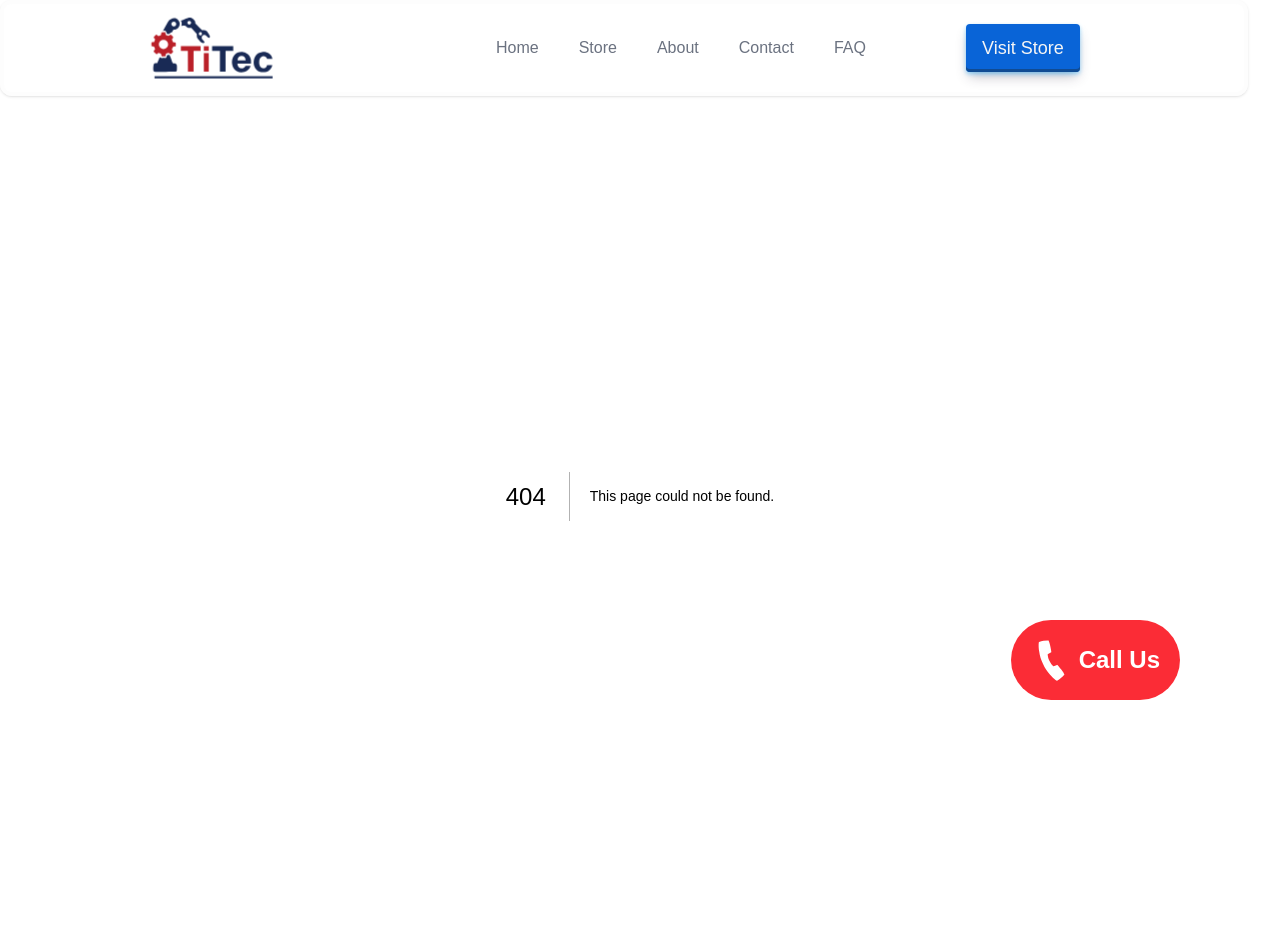
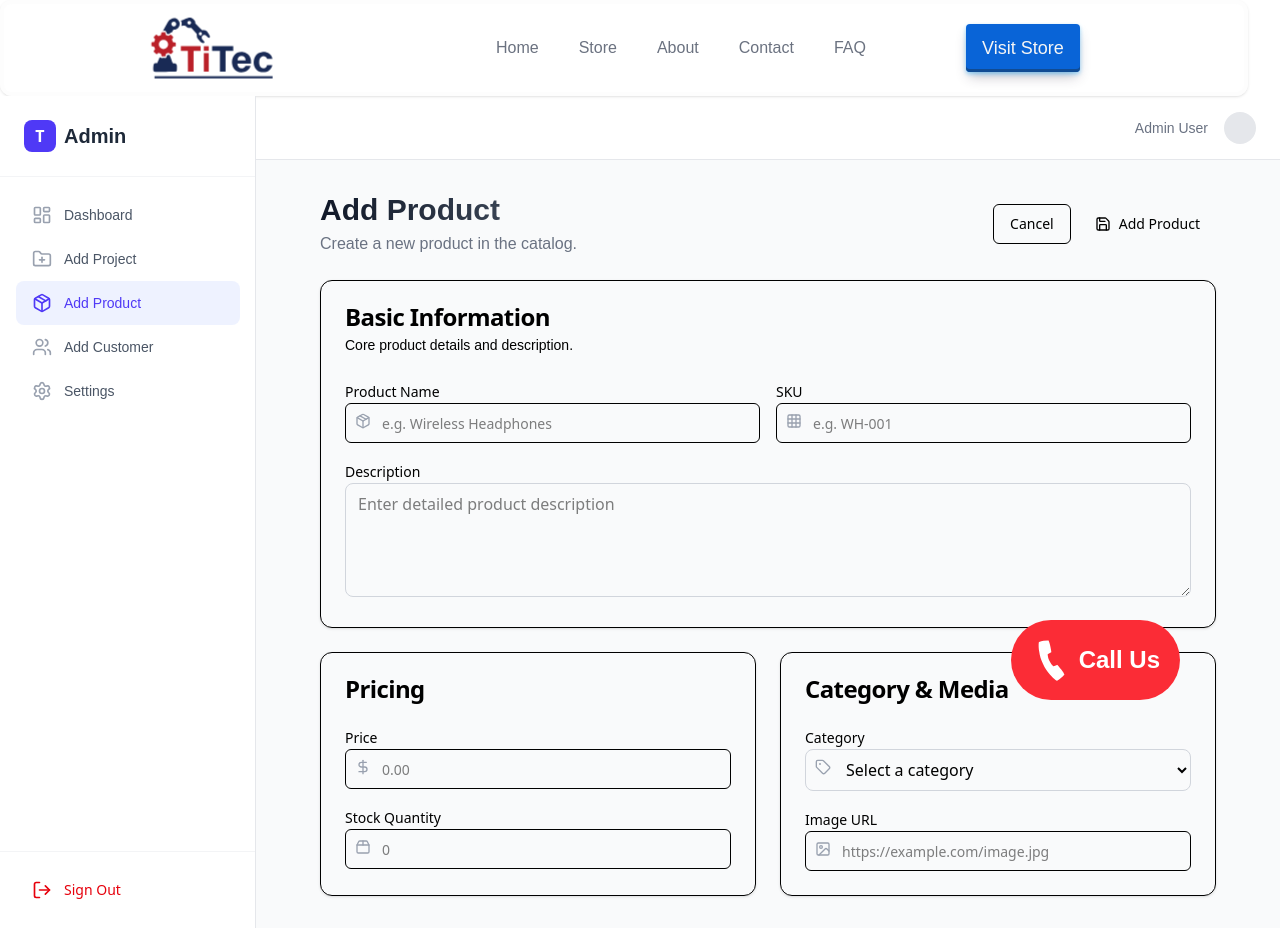
Before and after one commit to Pasindu115530/Titec-Automation-website-m3-first, a Next.js app in the folder frontend-next/: page /admin/products/add in a window 1280 px wide. Before the commit this address had no page. Before the commit the page ends 896 px from the top, so only its background shows below. Built offline with nearby package versions, Linux system fonts and the light colour scheme.

Commit message:
feat: create Add Product page with form for product details and submission

```diff
--- /dev/null
+++ b/frontend-next/src/app/admin/products/add/page.tsx
@@ -0,0 +1,231 @@
+'use client';
+
+import React, { useState } from 'react';
+import { Save, Package, Tag, DollarSign, Package2, Image as ImageIcon, Grid3x3 } from 'lucide-react';
+import { Card, CardContent, CardHeader, CardTitle, CardDescription } from '@/components/ui/card';
+import { Input } from '@/components/ui/input';
+import { Button } from '@/components/ui/button';
+import { useRouter } from 'next/navigation';
+
+export default function AddProductPage() {
+  const router = useRouter();
+  const [loading, setLoading] = useState(false);
+  const [error, setError] = useState('');
+  const [formData, setFormData] = useState({
+    name: '',
+    description: '',
+    price: '',
+    category: '',
+    stock: '',
+    sku: '',
+    image: '',
+  });
+
+  const handleInputChange = (
+    e: React.ChangeEvent<HTMLInputElement | HTMLTextAreaElement | HTMLSelectElement>
+  ) => {
+    const { name, value } = e.target;
+    setFormData((prev) => ({
+      ...prev,
+      [name]: value,
+    }));
+  };
+
+  const handleSubmit = async (e: React.FormEvent) => {
+    e.preventDefault();
+    setLoading(true);
+    setError('');
+
+    try {
+      if (!formData.name || !formData.price || !formData.category || !formData.stock) {
+        setError('Please fill in all required fields');
+        setLoading(false);
+        return;
+      }
+
+      const response = await fetch('/api/products', {
+        method: 'POST',
+        headers: {
+          'Content-Type': 'application/json',
+        },
+        body: JSON.stringify({
+          ...formData,
+          price: parseFloat(formData.price),
+          stock: parseInt(formData.stock),
+        }),
+      });
+
+      if (!response.ok) {
+        const errorData = await response.json();
+        throw new Error(errorData.message || 'Failed to add product');
+      }
+
+      router.push('/admin/products');
+    } catch (err) {
+      setError(err instanceof Error ? err.message : 'An error occurred');
+    } finally {
+      setLoading(false);
+    }
+  };
+
+  return (
+    <div className="max-w-4xl mx-auto space-y-6">
+      <div className="flex items-center justify-between">
+        <div>
+          <h1 className="text-3xl font-bold bg-clip-text text-transparent bg-gradient-to-r from-gray-900 to-gray-600">Add Product</h1>
+          <p className="text-gray-500 mt-1">Create a new product in the catalog.</p>
+        </div>
+        <div className="flex gap-2">
+          <Button variant="outline" onClick={() => window.history.back()}>Cancel</Button>
+          <Button className="gap-2" onClick={handleSubmit} disabled={loading}>
+            <Save className="h-4 w-4" />
+            {loading ? 'Adding...' : 'Add Product'}
+          </Button>
+        </div>
+      </div>
+
+      {error && (
+        <div className="p-4 bg-red-50 border border-red-200 rounded-lg">
+          <p className="text-red-600 text-sm">{error}</p>
+        </div>
+      )}
+
+      <form onSubmit={handleSubmit} className="grid grid-cols-1 md:grid-cols-2 gap-6">
+        {/* Basic Information */}
+        <Card className="md:col-span-2">
+          <CardHeader>
+            <CardTitle>Basic Information</CardTitle>
+            <CardDescription>Core product details and description.</CardDescription>
+          </CardHeader>
+          <CardContent className="space-y-4">
+            <div className="grid grid-cols-1 md:grid-cols-2 gap-4">
+              <div className="space-y-2">
+                <label className="text-sm font-medium">Product Name</label>
+                <div className="relative">
+                  <Package className="absolute left-2.5 top-2.5 h-4 w-4 text-gray-400" />
+                  <Input
+                    className="pl-9"
+                    name="name"
+                    value={formData.name}
+                    onChange={handleInputChange}
+                    placeholder="e.g. Wireless Headphones"
+                    required
+                  />
+                </div>
+              </div>
+              <div className="space-y-2">
+                <label className="text-sm font-medium">SKU</label>
+                <div className="relative">
+                  <Grid3x3 className="absolute left-2.5 top-2.5 h-4 w-4 text-gray-400" />
+                  <Input
+                    className="pl-9"
+                    name="sku"
+                    value={formData.sku}
+                    onChange={handleInputChange}
+                    placeholder="e.g. WH-001"
+                  />
+                </div>
+              </div>
+            </div>
+            <div className="space-y-2">
+              <label className="text-sm font-medium">Description</label>
+              <textarea
+                name="description"
+                value={formData.description}
+                onChange={handleInputChange}
+                placeholder="Enter detailed product description"
+                rows={4}
+                className="w-full px-3 py-2 border border-gray-300 rounded-lg focus:outline-none focus:ring-2 focus:ring-blue-500"
+              />
+            </div>
+          </CardContent>
+        </Card>
+
+        {/* Pricing & Inventory */}
+        <Card>
+          <CardHeader>
+            <CardTitle>Pricing</CardTitle>
+          </CardHeader>
+          <CardContent className="space-y-4">
+            <div className="space-y-2">
+              <label className="text-sm font-medium">Price</label>
+              <div className="relative">
+                <DollarSign className="absolute left-2.5 top-2.5 h-4 w-4 text-gray-400" />
+                <Input
+                  className="pl-9"
+                  type="number"
+                  step="0.01"
+                  name="price"
+                  value={formData.price}
+                  onChange={handleInputChange}
+                  placeholder="0.00"
+                  required
+                />
+              </div>
+            </div>
+            <div className="space-y-2">
+              <label className="text-sm font-medium">Stock Quantity</label>
+              <div className="relative">
+                <Package2 className="absolute left-2.5 top-2.5 h-4 w-4 text-gray-400" />
+                <Input
+                  className="pl-9"
+                  type="number"
+                  min="0"
+                  name="stock"
+                  value={formData.stock}
+                  onChange={handleInputChange}
+                  placeholder="0"
+                  required
+                />
+              </div>
+            </div>
+          </CardContent>
+        </Card>
+
+        {/* Category & Media */}
+        <Card>
+          <CardHeader>
+            <CardTitle>Category & Media</CardTitle>
+          </CardHeader>
+          <CardContent className="space-y-4">
+            <div className="space-y-2">
+              <label className="text-sm font-medium">Category</label>
+              <div className="relative">
+                <Tag className="absolute left-2.5 top-2.5 h-4 w-4 text-gray-400" />
+                <select
+                  name="category"
+                  value={formData.category}
+                  onChange={handleInputChange}
+                  className="pl-9 w-full px-3 py-2 border border-gray-300 rounded-lg focus:outline-none focus:ring-2 focus:ring-blue-500"
+                  required
+                >
+                  <option value="">Select a category</option>
+                  <option value="electronics">Electronics</option>
+                  <option value="clothing">Clothing</option>
+                  <option value="food">Food</option>
+                  <option value="books">Books</option>
+                  <option value="home">Home & Garden</option>
+                  <option value="sports">Sports</option>
+                </select>
+              </div>
+            </div>
+            <div className="space-y-2">
+              <label className="text-sm font-medium">Image URL</label>
+              <div className="relative">
+                <ImageIcon className="absolute left-2.5 top-2.5 h-4 w-4 text-gray-400" />
+                <Input
+                  className="pl-9"
+                  type="url"
+                  name="image"
+                  value={formData.image}
+                  onChange={handleInputChange}
+                  placeholder="https://example.com/image.jpg"
+                />
+              </div>
+            </div>
+          </CardContent>
+        </Card>
+      </form>
+    </div>
+  );
+}
```
Also changed, not shown: frontend-next/src/app/admin/settings/page.tsx (added).
